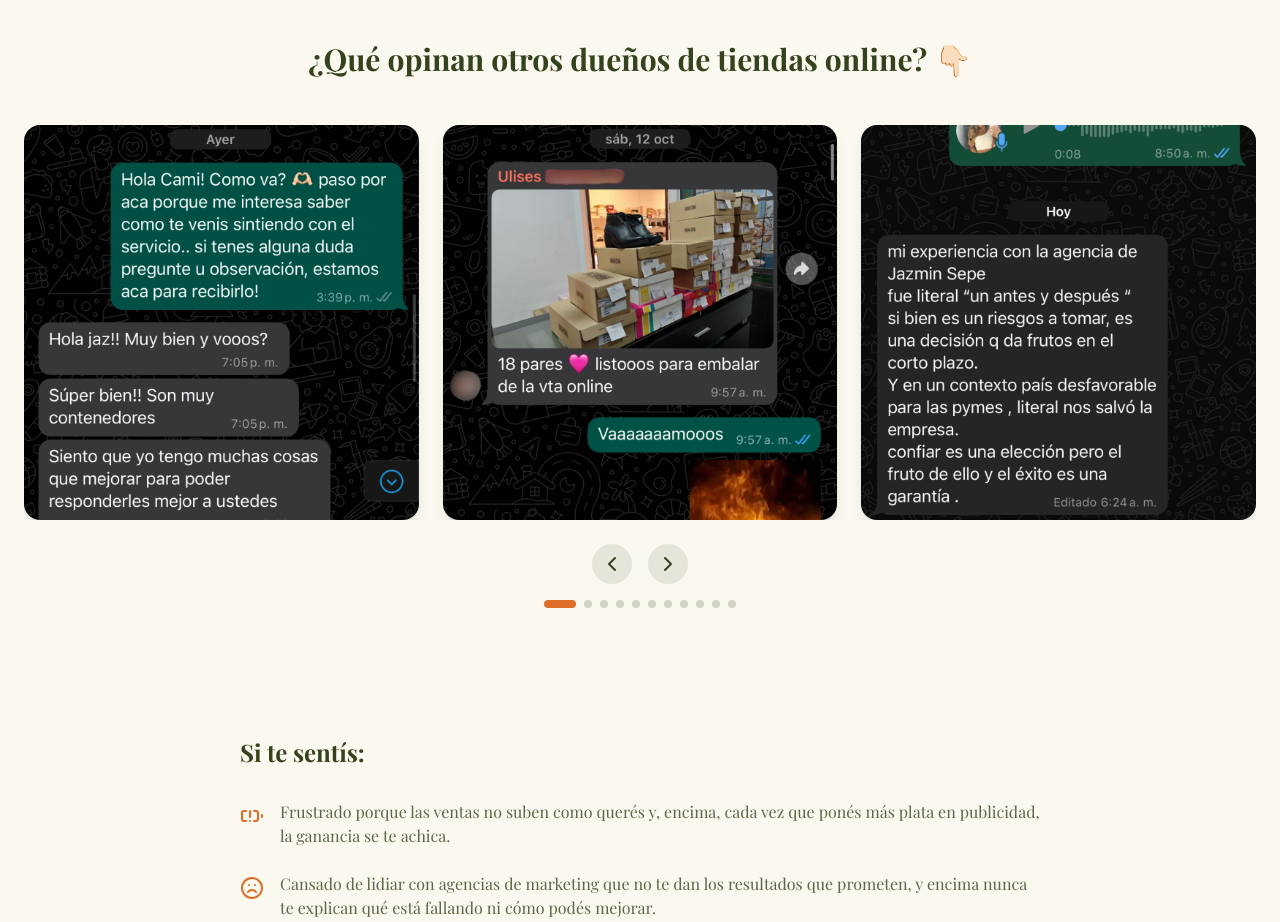
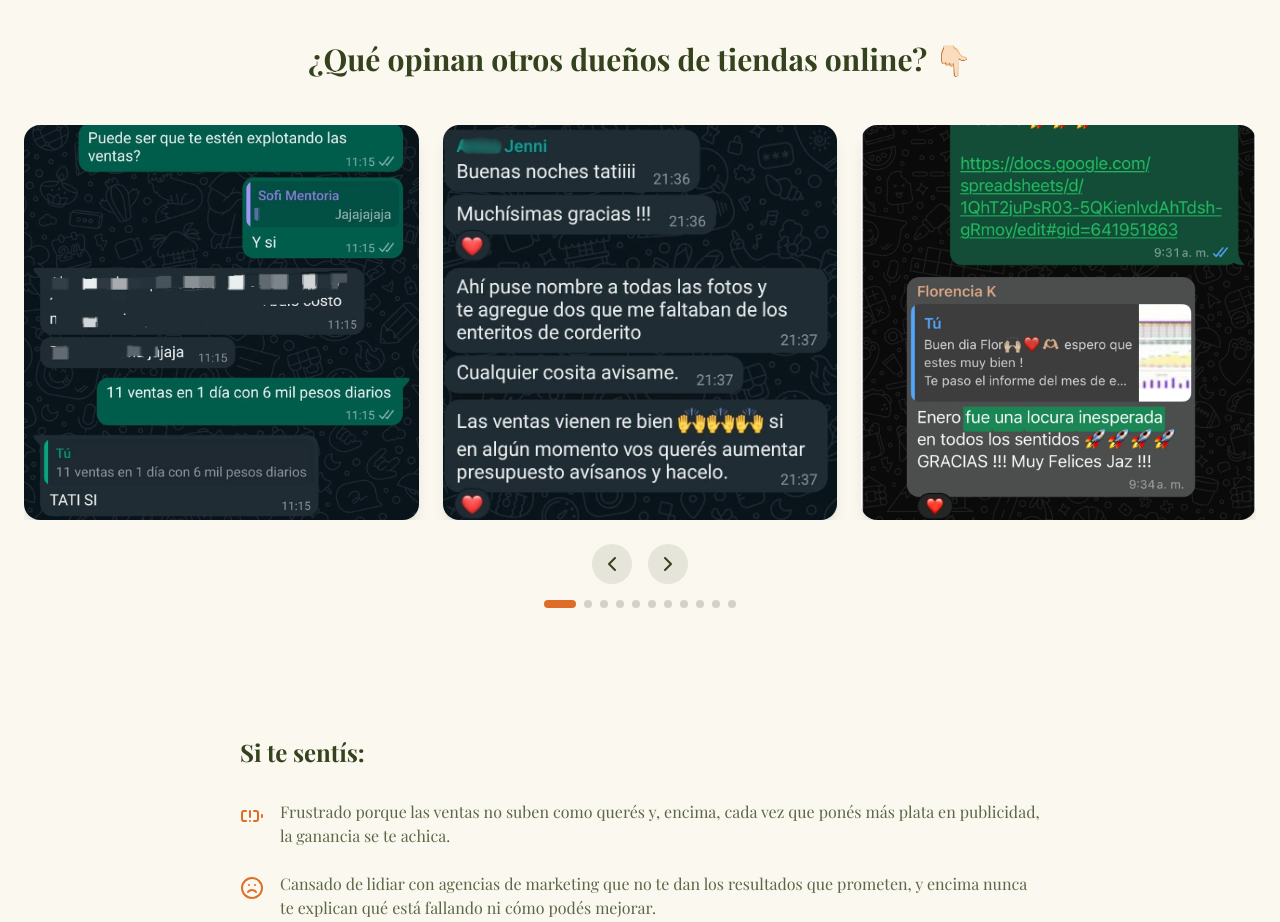
Before and after one commit to Tatiana11777/monky, a Next.js app: page / in a window 1280 px wide. Shown: the part 1140-2062 px from the top of the page. Built offline with nearby package versions, Linux system fonts and the light colour scheme; a web font is replaced by a local one.

Commit message:
Update testimonials-carousel.tsx

```diff
--- a/components/testimonials-carousel.tsx
+++ b/components/testimonials-carousel.tsx
@@ -10,34 +10,30 @@ export default function TestimonialsCarousel() {
   const [slidesPerView, setSlidesPerView] = useState(1)
   const containerRef = useRef<HTMLDivElement>(null)
 
-  // Testimonial images from public folder
+  // Testimonial images from public folder (77.webp removed)
   const testimonials = [
-  { id: 1,  image: "/5.webp"  },
-  { id: 3,  image: "/3.webp"  },
-  { id: 5,  image: "/6.webp"  },
-  { id: 6,  image: "/33.webp" },
-  { id: 7,  image: "/1.webp"  },
-  { id: 8,  image: "/55.webp" },
-  { id: 9,  image: "/22.webp" },
-  { id: 10, image: "/66.webp" },
-  { id: 11, image: "/7.webp"  },
-  { id: 2,  image: "/11.webp" },
-  { id: 12, image: "/4.webp"  },
-  { id: 13, image: "/44.webp" },
-  { id: 14, image: "/2.webp"  },
-]
+    { id: 1,  image: "/11.webp" },
+    { id: 2,  image: "/66.webp" },
+    { id: 3,  image: "/55.webp" },
+    { id: 4,  image: "/44.webp" },
+    { id: 5,  image: "/33.webp" },
+    { id: 6,  image: "/22.webp" },
+    { id: 7,  image: "/7.webp"  },
+    { id: 8,  image: "/6.webp"  },
+    { id: 9,  image: "/5.webp"  },
+    { id: 10, image: "/4.webp"  },
+    { id: 11, image: "/3.webp"  },
+    { id: 12, image: "/2.webp"  },
+    { id: 13, image: "/1.webp"  },
+  ]
 
+  // Responsive slidesPerView
   useEffect(() => {
     const handleResize = () => {
-      if (window.innerWidth >= 1024) {
-        setSlidesPerView(3)
-      } else if (window.innerWidth >= 768) {
-        setSlidesPerView(2)
-      } else {
-        setSlidesPerView(1)
-      }
+      if (window.innerWidth >= 1024) setSlidesPerView(3)
+      else if (window.innerWidth >= 768) setSlidesPerView(2)
+      else setSlidesPerView(1)
     }
-
     handleResize()
     window.addEventListener("resize", handleResize)
     return () => window.removeEventListener("resize", handleResize)
@@ -46,19 +42,18 @@ export default function TestimonialsCarousel() {
   const maxIndex = Math.max(0, testimonials.length - slidesPerView)
 
   const nextSlide = () => {
-    setCurrentIndex((prevIndex) => (prevIndex >= maxIndex ? 0 : prevIndex + 1))
+    setCurrentIndex(prev => (prev >= maxIndex ? 0 : prev + 1))
+  }
+  const prevSlide = () => {
+    setCurrentIndex(prev => (prev <= 0 ? maxIndex : prev - 1))
   }
 
-  const prevSlide = () => {
-    setCurrentIndex((prevIndex) => (prevIndex <= 0 ? maxIndex : prevIndex - 1))
-  }
-
+  // Sync scroll with index
   useEffect(() => {
     if (containerRef.current) {
       const slideWidth = containerRef.current.scrollWidth / testimonials.length
-      const scrollAmount = currentIndex * slideWidth
       containerRef.current.scrollTo({
-        left: scrollAmount,
+        left: currentIndex * slideWidth,
         behavior: "smooth",
       })
     }
@@ -79,17 +74,21 @@ export default function TestimonialsCarousel() {
             className="flex overflow-x-auto snap-x snap-mandatory scrollbar-hide"
             style={{ gap: "24px" }}
           >
-            {testimonials.map((testimonial) => (
+            {testimonials.map(t => (
               <div
-                key={testimonial.id}
+                key={t.id}
                 className={`flex-shrink-0 snap-center ${
-                  slidesPerView === 1 ? "w-full" : slidesPerView === 2 ? "w-[calc(50%-12px)]" : "w-[calc(33.333%-16px)]"
+                  slidesPerView === 1
+                    ? "w-full"
+                    : slidesPerView === 2
+                    ? "w-[calc(50%-12px)]"
+                    : "w-[calc(33.333%-16px)]"
                 }`}
               >
                 <div className="relative aspect-square rounded-2xl overflow-hidden shadow-lg">
                   <Image
-                    src={testimonial.image || "/placeholder.svg"}
-                    alt={`Testimonio ${testimonial.id}`}
+                    src={t.image}
+                    alt={`Testimonio ${t.id}`}
                     fill
                     unoptimized
                     className="object-cover"
```
